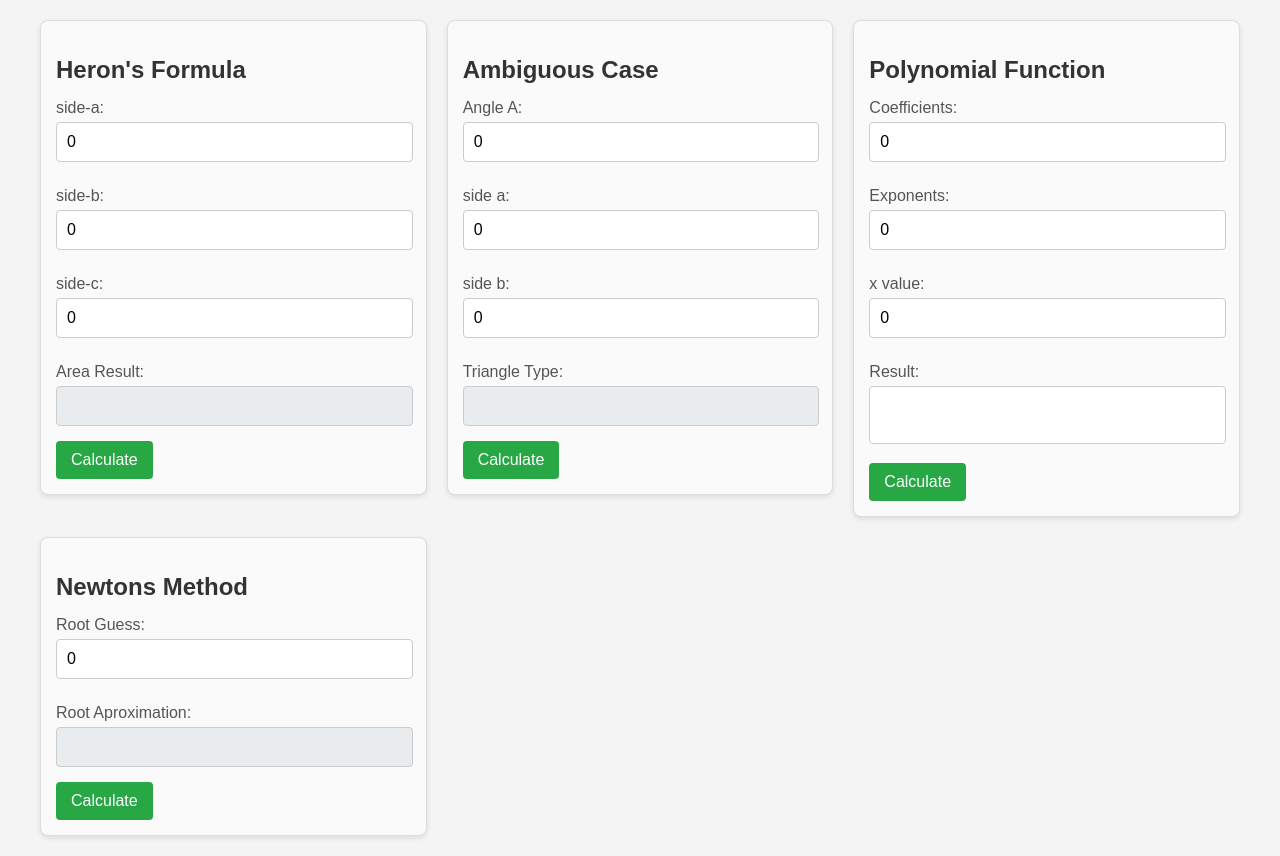
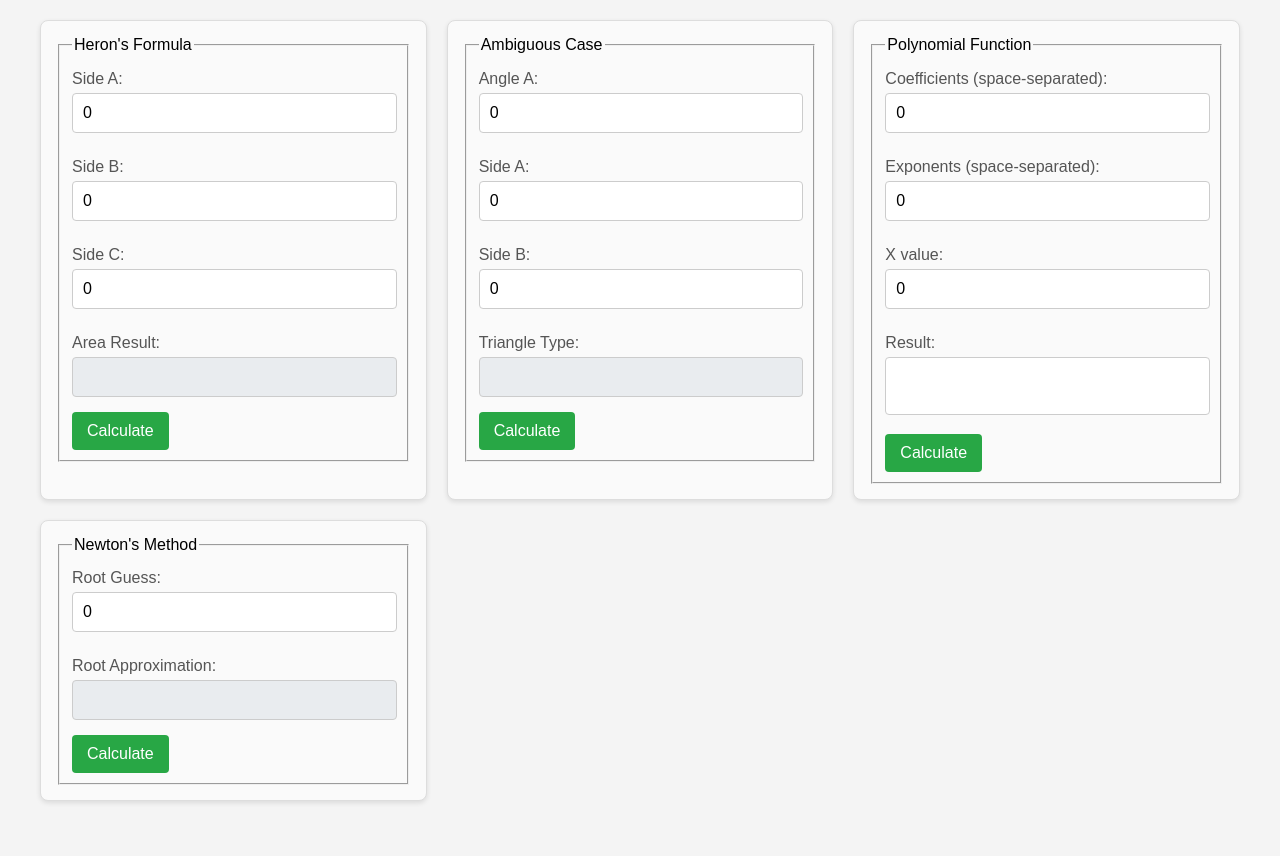
Before and after one commit to Ishan8840/ICS4U-3, a plain HTML site: page index.html in a window 1280 px wide. After the commit the page ends 821 px from the top, so only its background shows below. Drawn offline with Linux system fonts and the light colour scheme.

Commit message:
made code more efficient

```diff
--- a/index.html
+++ b/index.html
@@ -4,89 +4,83 @@
 <head>
     <meta charset="UTF-8">
     <meta name="viewport" content="width=device-width, initial-scale=1.0">
-    <title>Document</title>
+    <title>Mathematical Calculators</title>
     <link rel="stylesheet" href="style.css">
     <script src="script.js"></script>
 </head>
 
 <body>
     <div class="container">
-        <div class="heron-container">
-            <form id="heron" action="">
-                <h2 class="heron-label">Heron's Formula</h2>
-
-                <label for="heron-a">side-a:</label>
+        <form id="heron" class="calculator-form">
+            <fieldset>
+                <legend>Heron's Formula</legend>
+                <label for="heron-a">Side A:</label>
                 <input type="number" id="heron-a" required value="0" min="0">
 
-                <label for="heron-b">side-b:</label>
+                <label for="heron-b">Side B:</label>
                 <input type="number" id="heron-b" required value="0" min="0">
 
-                <label for="heron-c">side-c:</label>
+                <label for="heron-c">Side C:</label>
                 <input type="number" id="heron-c" required value="0" min="0">
 
                 <label for="heron-result">Area Result:</label>
                 <input type="text" id="heron-result" required readonly>
 
                 <input type="submit" value="Calculate">
-            </form>
-        </div>
+            </fieldset>
+        </form>
 
-        <div class="ambig-container">
-            <form id="ambig" action="">
-                <h2 class="ambig-label">Ambiguous Case</h2>
+        <form id="ambig" class="calculator-form">
+            <fieldset>
+                <legend>Ambiguous Case</legend>
+                <label for="ambig-angle-A">Angle A:</label>
+                <input type="number" id="ambig-angle-A" required value="0" min="1" max="179">
 
-                <label for="ambig-angle-A">Angle A:</label>
-                <input type="number" id="ambig-angle-A" required value="0" min="0">
+                <label for="ambig-side-a">Side A:</label>
+                <input type="number" id="ambig-side-a" required value="0" min="0"  step="0.01">
 
-                <label for="ambig-side-a">side a:</label>
-                <input type="number" id="ambig-side-a" required value="0" min="0">
-
-                <label for="ambig-side-b">side b:</label>
-                <input type="number" id="ambig-side-b" required value="0" min="0">
+                <label for="ambig-side-b">Side B:</label>
+                <input type="number" id="ambig-side-b" required value="0" min="0"  step="0.01">
 
                 <label for="ambig-result">Triangle Type:</label>
                 <input type="text" id="ambig-result" required readonly>
 
                 <input type="submit" value="Calculate">
-            </form>
-        </div>
+            </fieldset>
+        </form>
 
-        <div class="poly-container">
-            <form id="poly" action="">
-                <h2 class="poly-label">Polynomial Function</h2>
-
-                <label for="poly-coeff">Coefficients:</label>
+        <form id="poly" class="calculator-form">
+            <fieldset>
+                <legend>Polynomial Function</legend>
+                <label for="poly-coeff">Coefficients (space-separated):</label>
                 <input type="text" id="poly-coeff" required value="0">
 
-                <label for="poly-exp">Exponents:</label>
+                <label for="poly-exp">Exponents (space-separated):</label>
                 <input type="text" id="poly-exp" required value="0">
 
-                <label for="poly-x">x value:</label>
+                <label for="poly-x">X value:</label>
                 <input type="number" id="poly-x" required value="0" step="0.01">
 
                 <label for="poly-result">Result:</label>
-                <textarea id="poly-result" required readonly resize: none></textarea>
+                <textarea id="poly-result" required readonly></textarea>
 
                 <input type="submit" value="Calculate">
-            </form>
-        </div>
+            </fieldset>
+        </form>
 
-        <div class="newt-container">
-            <form id="newt" action="">
-                <h2 class="newt-label">Newtons Method</h2>
-
+        <form id="newt" class="calculator-form">
+            <fieldset>
+                <legend>Newton's Method</legend>
                 <label for="newt-g">Root Guess:</label>
                 <input type="text" id="newt-g" required value="0">
 
-                <label for="newt-result">Root Aproximation:</label>
+                <label for="newt-result">Root Approximation:</label>
                 <input type="text" id="newt-result" required readonly>
 
                 <input type="submit" value="Calculate">
-            </form>
-        </div>
+            </fieldset>
+        </form>
     </div>
-
-
 </body>
 
 </html>
--- a/script.js
+++ b/script.js
@@ -6,11 +6,7 @@ document.addEventListener('DOMContentLoaded', function () {
         const b = parseFloat(document.getElementById("heron-b").value);
         const c = parseFloat(document.getElementById("heron-c").value);
 
-        const sa = a * a
-        const sb = b * b
-        const sc = c * c
-        const abc = sa + sb - sc
-        const response = (Math.sqrt((4 * sa * sb) - (abc * abc))) / 4
+        const response = Math.sqrt((4 * a * a * b * b) - Math.pow(a * a + b * b - c * c, 2)) / 4;
 
         document.getElementById("heron-result").value = response.toFixed(2);
     });
@@ -22,10 +18,9 @@ document.addEventListener('DOMContentLoaded', function () {
         const a = parseFloat(document.getElementById("ambig-side-a").value);
         const b = parseFloat(document.getElementById("ambig-side-b").value);
 
-        const radA = A * (Math.PI / 180);
-        const h = b * Math.sin(radA);
+        const h = b * Math.sin(A * (Math.PI / 180));
 
-        let response = "";
+        let response;
 
         if (A < 90) {
             if (a < h) {
@@ -38,11 +33,7 @@ document.addEventListener('DOMContentLoaded', function () {
                 response = "Two Triangles (ambiguous)";
             }
         } else {
-            if (a <= h) {
-                response = "No Triangle";
-            } else if (a > b) {
-                response = "One Triangle";
-            }
+            response = (sideA <= height) ? "No Triangle" : "One Triangle";
         }
 
         document.getElementById("ambig-result").value = response;
@@ -56,20 +47,25 @@ document.addEventListener('DOMContentLoaded', function () {
         const x = parseFloat(document.getElementById("poly-x").value);
 
         let p = ["f(x) = ", ""]
-
         let polyValue = 0;
 
-        for (let i = 0; i < coeff.length; i++) {
+        coeff.forEach((c, i) => {
 
             if (i > 0) {
-                p[0] += coeff[i] > 0 ? " + " : " - ";
+                p[0] += (c > 0 ? " + " : " - ");
             }
-            p[0] += `${Math.abs(coeff[i])}x^${exp[i]}`
 
+            const absCoeff = Math.abs(c);
+            const expStr = exp[i] === 0 ? "" :
+                exp[i] === 1 ? "x" :
+                    `x^${exp[i]}`;
 
-            polyValue += coeff[i] * Math.pow(x, exp[i]);
-            p[1] =  `f(${x}) = ${polyValue.toFixed(2)}`;
-        }
+            p[0] += (c === 1 && exp[i] !== 0 ? "" : absCoeff) + expStr;
+
+            polyValue += c * Math.pow(x, exp[i]);
+        });
+
+        p[1] = `f(${x}) = ${polyValue.toFixed(2)}`;
 
         document.getElementById("poly-result").value = p.join('\n');
     });
@@ -81,7 +77,6 @@ document.addEventListener('DOMContentLoaded', function () {
 
         let func = [6, -13, -18, 7, 6];
         let dFunc = [24, -39, -36, 7];
-
         let tolerance = 1e-8;
         let maxIterations = 100;
         let iteration = 0;
--- a/style.css
+++ b/style.css
@@ -13,7 +13,7 @@ body {
     margin: auto;
 }
 
-form {
+.calculator-form {
     padding: 15px;
     border: 1px solid #ddd;
     border-radius: 8px;
@@ -66,4 +66,4 @@ input[readonly] {
 
 textarea {
     resize: none;
-  }
+}
```
